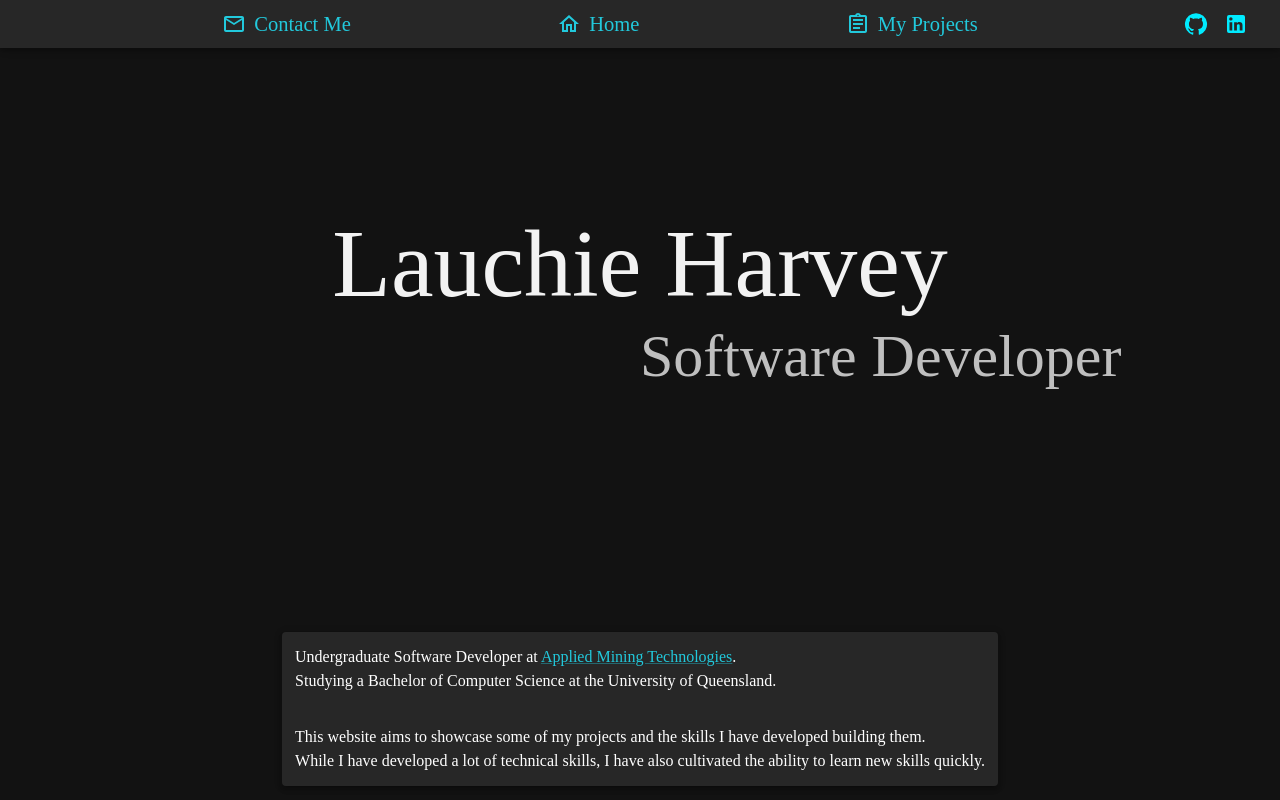
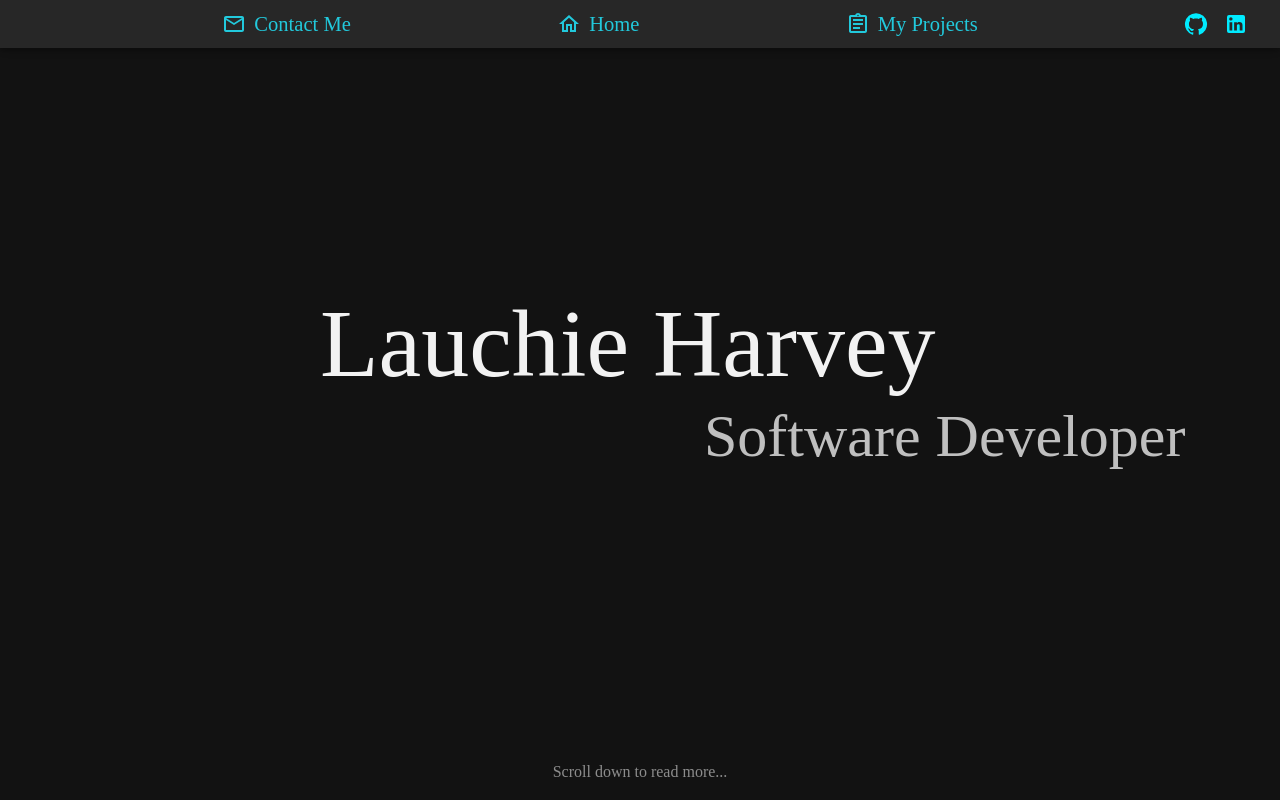
Before and after one commit to LauchieHarvey/LauchieHarvey.github.io, a React (Create React App) app: page / in a window 1280 px wide. Shown: the top 800 px of the page. Built offline with nearby package versions, Linux system fonts and the light colour scheme.

Commit message:
Improved h1 style on all three pages.

```diff
--- a/src/Pages/Contact.tsx
+++ b/src/Pages/Contact.tsx
@@ -16,7 +16,7 @@ const Contact: React.FC = () => {
         <MetaTags
             title="Lauchie Harvey | Contact"
             description={`Contact Lauchie Harvey. You can reach him by email, on GitHub or on LinkedIn. Email is preferred, send it to ${myEmail}. Lauchie responds within 24 hours.`}/>
-        <Typography variant="h1">Contact Lauchie Harvey</Typography>
+        <Typography variant="h1" sx={{marginTop: '10%', marginBottom: '10%'}}>Contact Lauchie Harvey</Typography>
         <Paper sx={{maxWidth: {xs: '90%', sm: '80%', md: '60%', lg: '40%'}, margin: 'auto', padding: '1%'}}>
             <Grid container alignItems="center">
                 <Grid item xs={12} sm={6} md={5}>
--- a/src/Pages/Home.tsx
+++ b/src/Pages/Home.tsx
@@ -26,9 +26,30 @@ const Home: React.FC = () => {
             title="Lauchie Harvey | Software Developer"
             description="Lauchie Harvey is a software developer. Lauchie is currently employed at AMT.
              This portfolio website showcases his software projects and developer capabilities."/>
-        <Box sx={{marginTop: '20vh', marginBottom: '30vh'}}>
-            <Typography variant="h1" sx={{color: '#fff', filter: 'brightness(95%)'}}>Lauchie Harvey</Typography>
-            <Typography variant="h2" sx={{color: '#fff', filter: 'brightness(75%)', marginLeft: '50%'}}>Software Developer</Typography>
+        <Box sx={{marginTop: '30vh', marginBottom: '50vh'}}>
+            <Typography variant="h1" sx={{
+                color: '#fff',
+                filter: 'brightness(95%)',
+                marginLeft: {xs: '0%', sm: '0%', md: '15%', lg: '25%'},
+                textAlign: {xs: 'center', sm: 'center', md: 'left'}
+            }}>Lauchie Harvey</Typography>
+            <Typography variant="h2" sx={{
+                color: '#fff',
+                filter: 'brightness(75%)',
+                marginLeft: {xs: '0%', sm: '5%', md: '45%', lg: '55%'},
+                textAlign: {xs: 'center', sm: 'center', md: 'left'}
+            }}>Software Developer</Typography>
+            <Typography variant="body1" sx={{
+                position: 'absolute',
+                margin: 'auto',
+                textAlign: 'center',
+                color: '#fff',
+                filter: 'brightness(55%)',
+                left: '0',
+                right: '0',
+                bottom: '2%',
+                width: '100%'
+                }}>Scroll down to read more...</Typography>
         </Box>
         <Stack direction="column" justifyContent="space-evenly" alignItems="center">
             {/* Intoductory self-description */}
--- a/src/Pages/Projects.tsx
+++ b/src/Pages/Projects.tsx
@@ -50,7 +50,7 @@ const Projects: React.FC = () => {
 
     return (
         <>
-            <Typography variant="h1">Projects</Typography>
+            <Typography variant="h1" sx={{marginTop: '10%', marginBottom: '10%'}}>Projects</Typography>
             <MetaTags
                 title="Lauchie Harvey | Projects"
                 description="View Lauchie Harvey's software projects. Lauchie has built a myriad of different projects,
```
